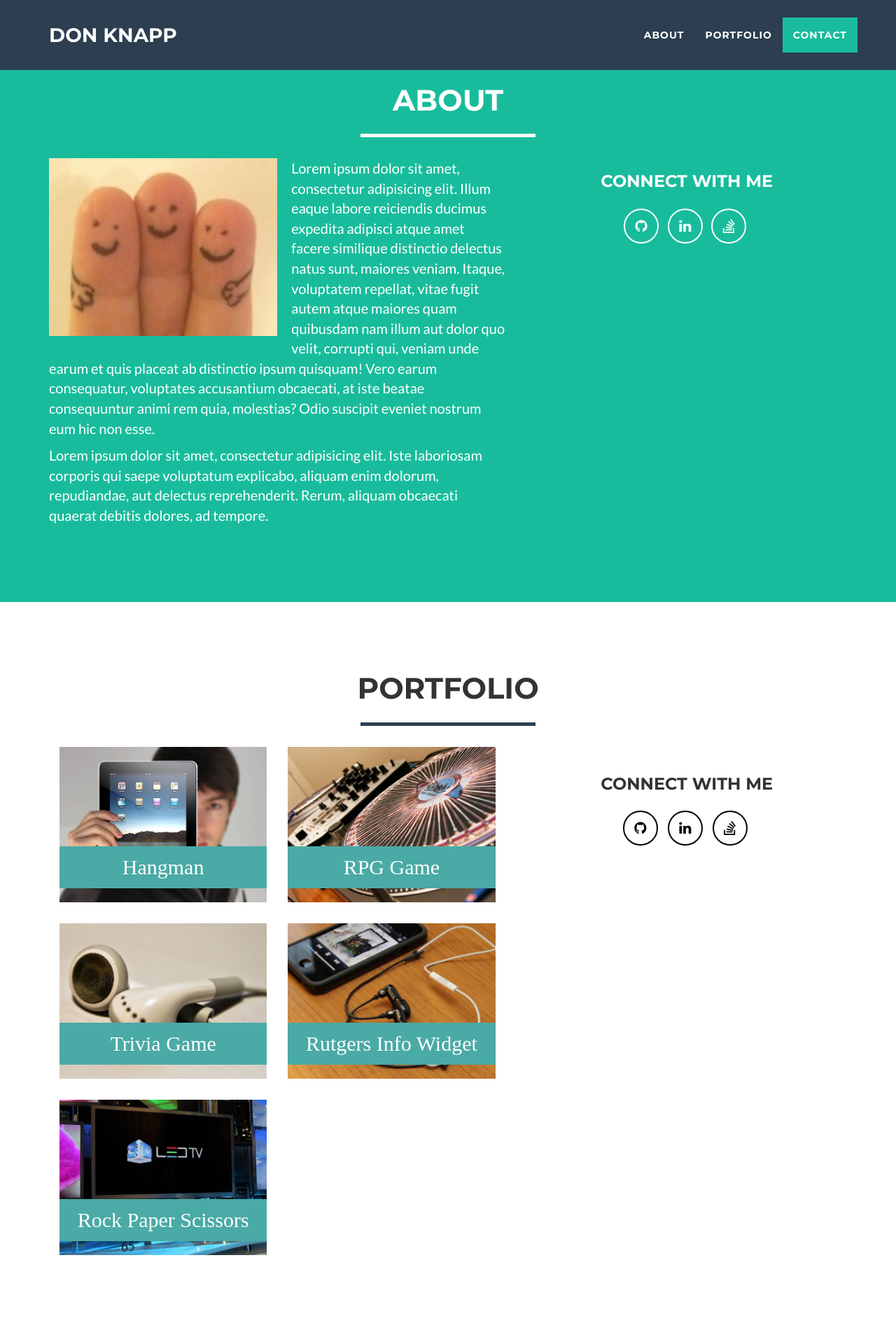
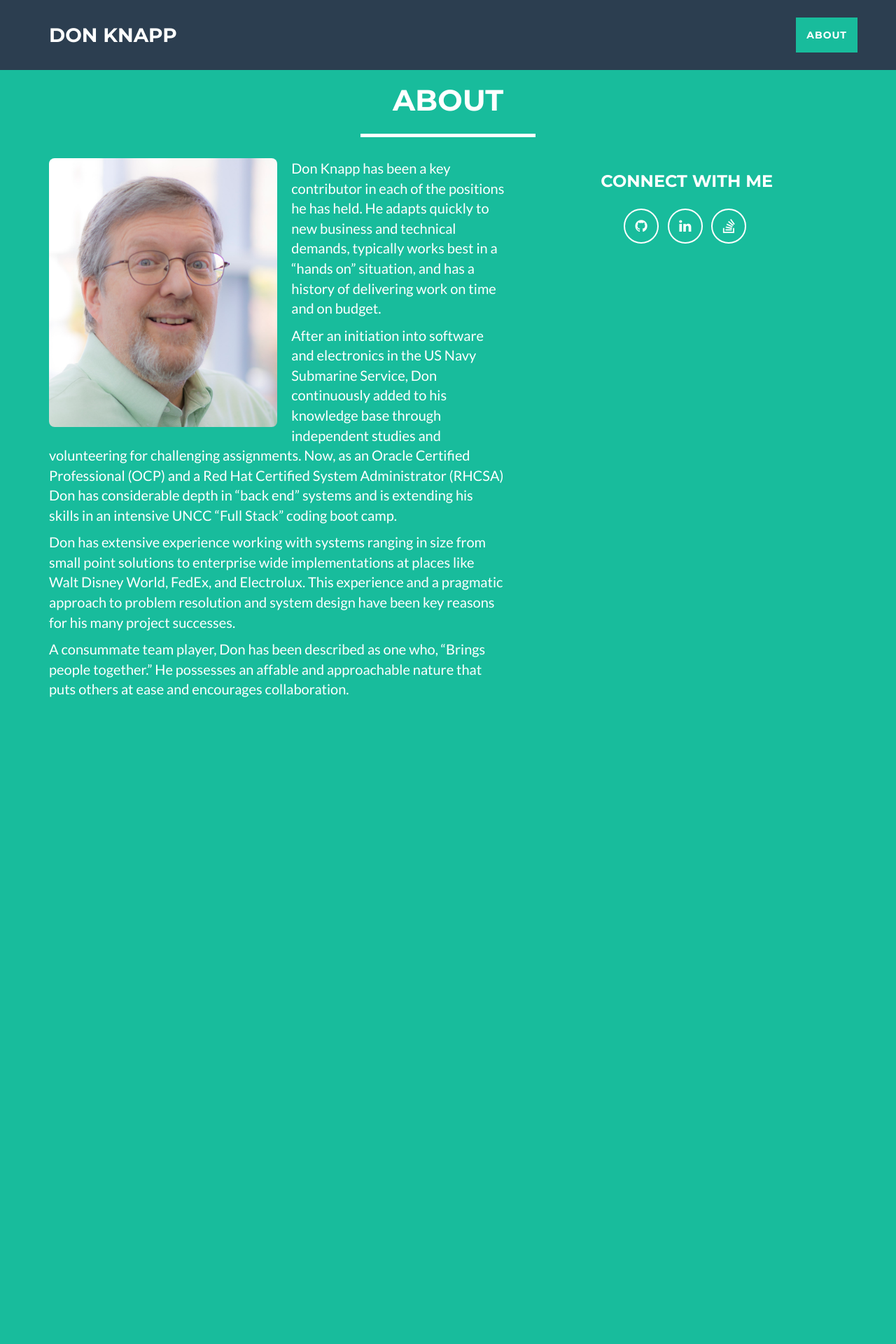
Before and after one commit to dknapp2000/bio, a PHP site: page / in a window 1280 px wide. Shown: the top 1920 px of the page at 70% size. After the commit the page ends 996 px from the top, so only its background shows below. Run offline with PHP 8.4, Linux system fonts and the light colour scheme; some libraries are stand-ins or nearby versions.

Commit message:
Updated with Bio.  Other sections suppressed

```diff
--- a/css/style.css
+++ b/css/style.css
@@ -4,6 +4,7 @@
 	width: 50%;
 	margin-right: 20px;
 	margin-bottom: 10px;
+	border-radius: 8px;
 }
 
 .localcaption {
--- a/index.html
+++ b/index.html
@@ -2,31 +2,24 @@
 <html lang="en">
 
 <head>
-
     <meta charset="utf-8">
     <meta http-equiv="X-UA-Compatible" content="IE=edge">
     <meta name="viewport" content="width=device-width, initial-scale=1">
     <meta name="description" content="">
     <meta name="author" content="">
-
     <title>Don Knapp</title>
-
     <!-- Bootstrap Core CSS -->
     <link href="css/bootstrap.min.css" rel="stylesheet">
-
     <!-- Theme CSS -->
     <link href="css/freelancer.min.css" rel="stylesheet">
-
     <!-- Custom Fonts -->
     <link href="css/css/font-awesome.min.css" rel="stylesheet" type="text/css">
     <link href="https://fonts.googleapis.com/css?family=Montserrat:400,700" rel="stylesheet" type="text/css">
     <link href="https://fonts.googleapis.com/css?family=Lato:400,700,400italic,700italic" rel="stylesheet" type="text/css">
     <link rel="stylesheet" href="css/style.css">
-
 </head>
 
 <body id="page-top" class="index">
-
     <!-- Navigation -->
     <nav id="mainNav" class="navbar navbar-default navbar-fixed-top navbar-custom">
         <div class="container">
@@ -37,7 +30,6 @@
                 </button>
                 <a class="navbar-brand" href="#page-top">Don Knapp</a>
             </div>
-
             <!-- Collect the nav links, forms, and other content for toggling -->
             <div class="collapse navbar-collapse" id="bs-example-navbar-collapse-1">
                 <ul class="nav navbar-nav navbar-right">
@@ -47,19 +39,18 @@
                     <li class="page-scroll">
                         <a href="#about">About</a>
                     </li>
-                    <li class="page-scroll">
+<!--                     <li class="page-scroll">
                         <a href="#portfolio">Portfolio</a>
                     </li>
                     <li class="page-scroll">
                         <a href="#contact">Contact</a>
-                    </li>
+                    </li> -->
                 </ul>
             </div>
             <!-- /.navbar-collapse -->
         </div>
         <!-- /.container-fluid -->
     </nav>
-
     <!-- About Section -->
     <section class="success" id="about">
         <div class="container">
@@ -71,25 +62,27 @@
             </div>
             <div class="row">
                 <div class="col-md-7">
-                    <img class="img-responsive" src="img/TheGang.jpg" alt="" id="thegang">
-                    <p>Lorem ipsum dolor sit amet, consectetur adipisicing elit. Illum eaque labore reiciendis ducimus expedita adipisci atque amet facere similique distinctio delectus natus sunt, maiores veniam. Itaque, voluptatem repellat, vitae fugit autem atque maiores quam quibusdam nam illum aut dolor quo velit, corrupti qui, veniam unde earum et quis placeat ab distinctio ipsum quisquam! Vero earum consequatur, voluptates accusantium obcaecati, at iste beatae consequuntur animi rem quia, molestias? Odio suscipit eveniet nostrum eum hic non esse.</p>
-                    <p>Lorem ipsum dolor sit amet, consectetur adipisicing elit. Iste laboriosam corporis qui saepe voluptatum explicabo, aliquam enim dolorum, repudiandae, aut delectus reprehenderit. Rerum, aliquam obcaecati quaerat debitis dolores, ad tempore.</p>
+                    <img class="img-responsive" src="img/dknapp_profile.jpg" alt="" id="thegang">
+                    <p>Don Knapp has been a key contributor in each of the positions he has held. He adapts quickly to new business and technical demands, typically works best in a “hands on” situation, and has a history of delivering work on time and on budget.</p>
+                    <p>After an initiation into software and electronics in the US Navy Submarine Service, Don continuously added to his knowledge base through independent studies and volunteering for challenging assignments. Now, as an Oracle Certified Professional (OCP) and a Red Hat Certified System Administrator (RHCSA) Don has considerable depth in “back end” systems and is extending his skills in an intensive UNCC “Full Stack” coding boot camp.</p>
+                    <p>Don has extensive experience working with systems ranging in size from small point solutions to enterprise wide implementations at places like Walt Disney World, FedEx, and Electrolux. This experience and a pragmatic approach to problem resolution and system design have been key reasons for his many project successes.</p>
+                    <p>A consummate team player, Don has been described as one who, “Brings people together.” He possesses an affable and approachable nature that puts others at ease and encourages collaboration.</p>
                 </div>
                 <div class="col-md-5 text-center">
                     <h3>Connect with me</h3>
                     <ul class="list-inline">
                         <li>
-                            <a href="#" class="btn-social btn-outline"><i class="fa fa-fw fa-github"></i></a>
+                            <a href="https://github.com/dknapp2000" target="_blank" class="btn-social btn-outline"><i class="fa fa-fw fa-github"></i></a>
                         </li>
                         <li>
-                            <a href="#" class="btn-social btn-outline"><i class="fa fa-fw fa-linkedin"></i></a>
+                            <a href="https://www.linkedin.com/in/donaldknapp" target="_blank" class="btn-social btn-outline"><i class="fa fa-fw fa-linkedin"></i></a>
                         </li>
                         <li>
                             <a href="#" class="btn-social btn-outline"><i class="fa fa-fw fa-stack-overflow"></i></a>
                         </li>
                     </ul>
                 </div>
-<!--                 <div class="col-md-10 col-md-offset-2 text-center">
+                <!--                 <div class="col-md-10 col-md-offset-2 text-center">
                     <a href="#" class="btn btn-lg btn-outline">
                         <i class="fa fa-download"></i> Download Theme
                     </a>
@@ -97,9 +90,8 @@
             </div>
         </div>
     </section>
-
     <!-- Portfolio Grid Section -->
-    <section id="portfolio">
+    <section id="portfolio" style="display: none;">
         <div class="container">
             <div class="row">
                 <div class="col-md-12 text-center">
@@ -157,9 +149,8 @@
             </div>
         </div>
     </section>
-
     <!-- Contact Section -->
-    <section id="contact">
+    <section id="contact" style="display: none;">
         <div class="container">
             <div class="row">
                 <div class="col-md-12 text-center">
@@ -212,16 +203,15 @@
             </div>
         </div>
     </section>
-
     <!-- Footer -->
-    <footer class="text-center">
+    <footer class="text-center" style="display: none;">
         <div class="footer-above">
             <div class="container">
                 <div class="row">
                     <div class="footer-col col-md-4">
                         <h3>Location</h3>
                         <p>2527 Shelburne Pl
-                            <br>Mint Hill, NC  28227</p>
+                            <br>Mint Hill, NC 28227</p>
                     </div>
                     <div class="footer-col col-md-4">
                         <h3>Around the Web</h3>
@@ -254,14 +244,12 @@
             </div>
         </div>
     </footer>
-
     <!-- Scroll to Top Button (Only visible on small and extra-small screen sizes) -->
     <div class="scroll-top page-scroll hidden-sm hidden-xs hidden-lg hidden-md">
         <a class="btn btn-primary" href="#page-top">
             <i class="fa fa-chevron-up"></i>
         </a>
     </div>
-
     <!-- Portfolio Modals -->
     <div class="portfolio-modal modal fade" id="portfolioModal1" tabindex="-1" role="dialog" aria-hidden="true">
         <div class="modal-content">
@@ -485,23 +473,17 @@
             </div>
         </div>
     </div>
-
     <!-- jQuery -->
     <script src="js/jquery.min.js"></script>
-
     <!-- Bootstrap Core JavaScript -->
     <script src="js/bootstrap.min.js"></script>
-
     <!-- Plugin JavaScript -->
     <script src="https://cdnjs.cloudflare.com/ajax/libs/jquery-easing/1.3/jquery.easing.min.js"></script>
-
     <!-- Contact Form JavaScript -->
     <script src="js/jqBootstrapValidation.js"></script>
     <script src="js/contact_me.js"></script>
-
     <!-- Theme JavaScript -->
     <script src="js/freelancer.min.js"></script>
-
 </body>
 
 </html>
```
Also changed, not shown: css/css/font-awesome.css, img/dknapp_profile.jpg (added), 1 other file.
